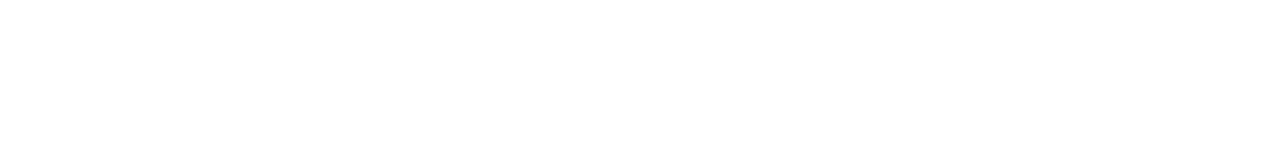
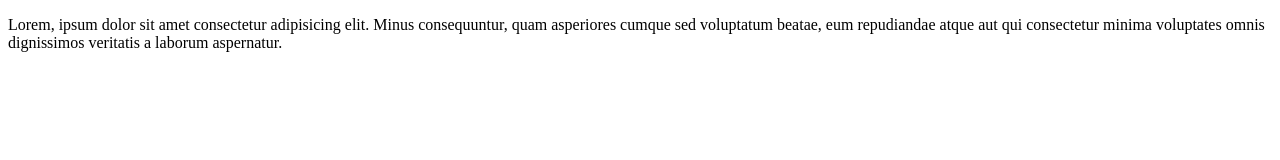
Before and after one commit to rabbaniborhan/my-first-project, a plain HTML site: page index.html in a window 1280 px wide. Drawn offline with Linux system fonts and the light colour scheme.

Commit message:
new file

```diff
--- a/index.html
+++ b/index.html
@@ -4,9 +4,9 @@
     <meta charset="UTF-8">
     <meta http-equiv="X-UA-Compatible" content="IE=edge">
     <meta name="viewport" content="width=device-width, initial-scale=1.0">
-    <title>Document</title>
+    <title>my first project</title>
 </head>
 <body>
-
+    <p>Lorem, ipsum dolor sit amet consectetur adipisicing elit. Minus consequuntur, quam asperiores cumque sed voluptatum beatae, eum repudiandae atque aut qui consectetur minima voluptates omnis dignissimos veritatis a laborum aspernatur.</p>
 </body>
 </html>
```
